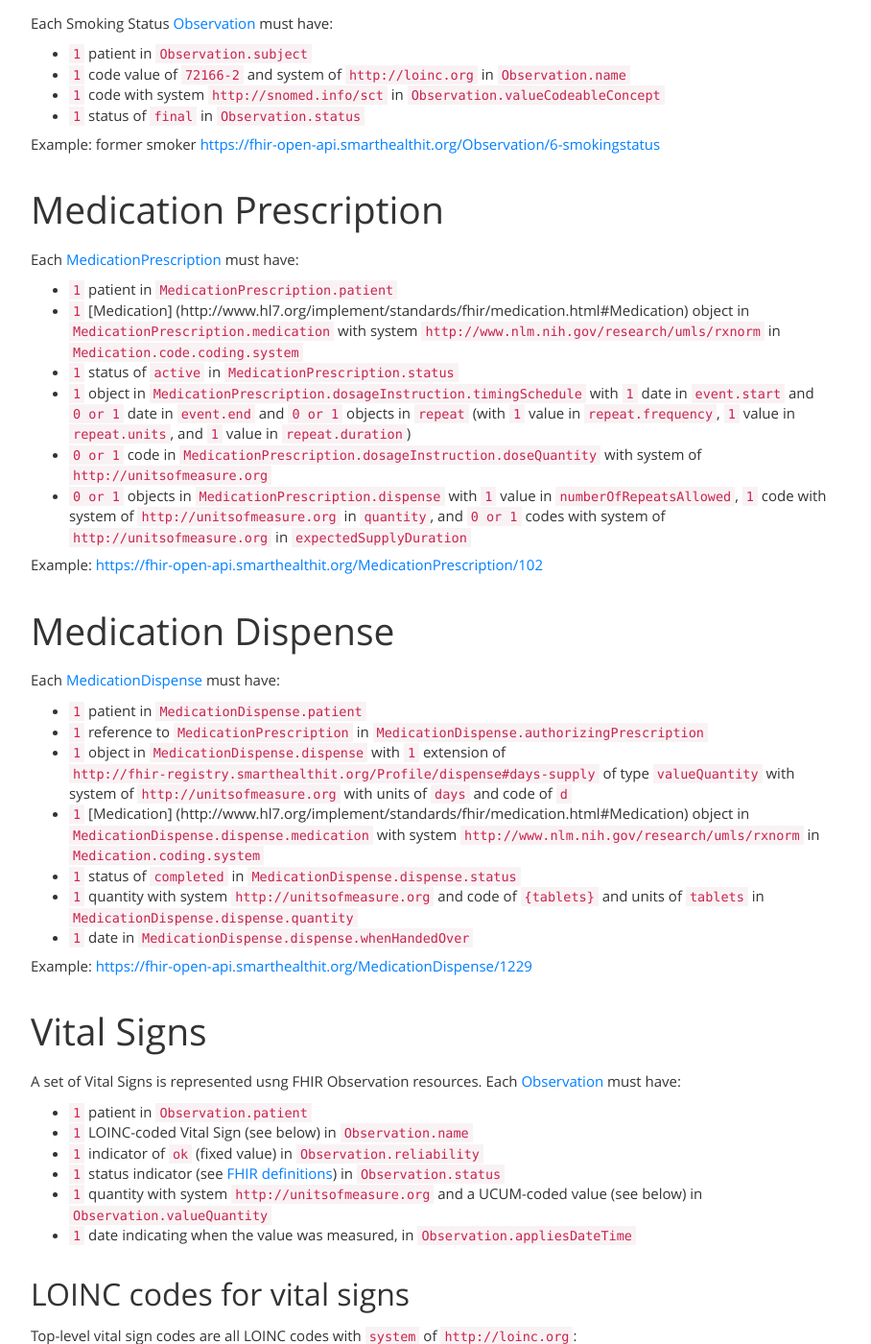
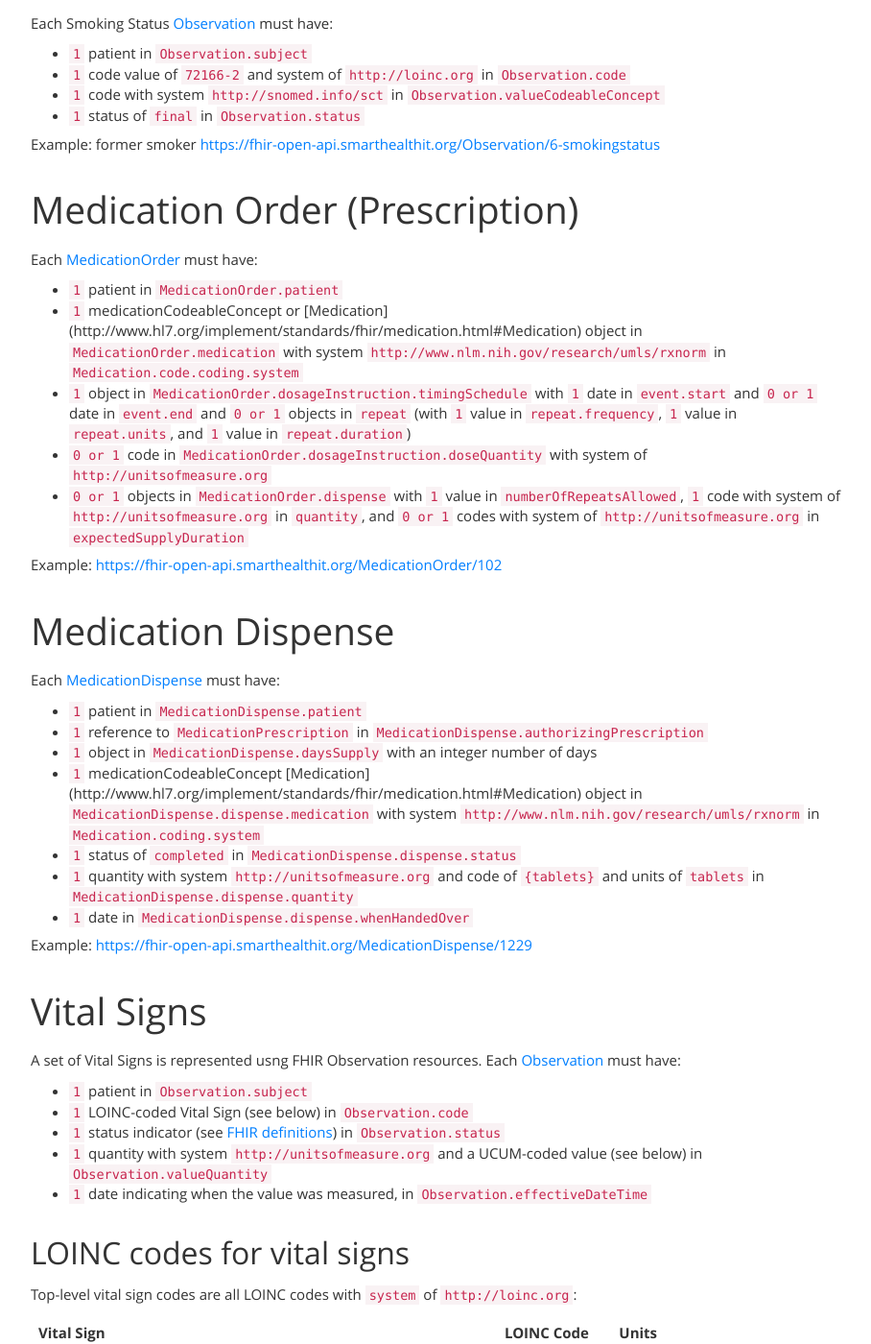
Before and after one commit to smart-on-fhir/smart-on-fhir.github.io, a Jekyll site: the page built from profiles/index.md, in a window 1280 px wide and 1400 px high, scrolled down 3680 px. Shown: the whole window at 96% size, without its empty margins (38-946 px from the left). Built offline with Jekyll 4.4.1, drawn with Linux system fonts in a browser that asks for light colours; Markdown is read by kramdown in place of the engine named in the settings; some of the changed text lies outside the part shown.

Commit message:
DSTU2 profile fixes closes #107

```diff
--- a/profiles/index.md
+++ b/profiles/index.md
@@ -205,26 +205,25 @@ Each Smoking Status
 must have:
 
  * `1` patient in `Observation.subject`
- * `1` code value of `72166-2` and system of `http://loinc.org` in `Observation.name`
+ * `1` code value of `72166-2` and system of `http://loinc.org` in `Observation.code`
  * `1` code with system `http://snomed.info/sct` in `Observation.valueCodeableConcept`
  * `1` status of `final` in `Observation.status`
 
 ##### Example: former smoker [https://fhir-open-api.smarthealthit.org/Observation/6-smokingstatus](https://fhir-open-api.smarthealthit.org/Observation/6-smokingstatus?_format=json)
 
-# Medication Prescription
+# Medication Order (Prescription)
 
 Each
-[MedicationPrescription](http://www.hl7.org/implement/standards/fhir/medicationprescription.html#MedicationPrescription)
+[MedicationOrder](http://www.hl7.org/implement/standards/fhir/medicationorder.html#MedicationOrder)
 must have:
 
- * `1` patient in `MedicationPrescription.patient`
- * `1` [Medication] (http://www.hl7.org/implement/standards/fhir/medication.html#Medication) object in `MedicationPrescription.medication` with system `http://www.nlm.nih.gov/research/umls/rxnorm` in `Medication.code.coding.system`
- * `1` status of `active` in `MedicationPrescription.status`
- * `1` object in `MedicationPrescription.dosageInstruction.timingSchedule` with `1` date in `event.start` and `0 or 1` date in `event.end` and `0 or 1` objects in `repeat` (with `1` value in `repeat.frequency`, `1` value in `repeat.units`, and `1` value in `repeat.duration`)
- * `0 or 1` code in `MedicationPrescription.dosageInstruction.doseQuantity` with system of `http://unitsofmeasure.org`
- * `0 or 1` objects in `MedicationPrescription.dispense` with `1` value in `numberOfRepeatsAllowed`, `1` code with system of `http://unitsofmeasure.org` in `quantity`, and `0 or 1` codes with system of `http://unitsofmeasure.org` in `expectedSupplyDuration`
+ * `1` patient in `MedicationOrder.patient`
+ * `1` medicationCodeableConcept or [Medication] (http://www.hl7.org/implement/standards/fhir/medication.html#Medication) object in `MedicationOrder.medication` with system `http://www.nlm.nih.gov/research/umls/rxnorm` in `Medication.code.coding.system`
+ * `1` object in `MedicationOrder.dosageInstruction.timingSchedule` with `1` date in `event.start` and `0 or 1` date in `event.end` and `0 or 1` objects in `repeat` (with `1` value in `repeat.frequency`, `1` value in `repeat.units`, and `1` value in `repeat.duration`)
+ * `0 or 1` code in `MedicationOrder.dosageInstruction.doseQuantity` with system of `http://unitsofmeasure.org`
+ * `0 or 1` objects in `MedicationOrder.dispense` with `1` value in `numberOfRepeatsAllowed`, `1` code with system of `http://unitsofmeasure.org` in `quantity`, and `0 or 1` codes with system of `http://unitsofmeasure.org` in `expectedSupplyDuration`
 
-##### Example: [https://fhir-open-api.smarthealthit.org/MedicationPrescription/102](https://fhir-open-api.smarthealthit.org/MedicationPrescription/102?_format=json)
+##### Example: [https://fhir-open-api.smarthealthit.org/MedicationOrder/102](https://fhir-open-api.smarthealthit.org/MedicationOrder/102?_format=json)
 
 # Medication Dispense
 
@@ -234,8 +233,8 @@ must have:
 
  * `1` patient in `MedicationDispense.patient`
  * `1` reference to `MedicationPrescription` in `MedicationDispense.authorizingPrescription`
- * `1` object in `MedicationDispense.dispense` with `1` extension of `http://fhir-registry.smarthealthit.org/Profile/dispense#days-supply` of type `valueQuantity` with system of `http://unitsofmeasure.org` with units of `days` and code of `d`
- * `1` [Medication] (http://www.hl7.org/implement/standards/fhir/medication.html#Medication) object in `MedicationDispense.dispense.medication` with system `http://www.nlm.nih.gov/research/umls/rxnorm` in `Medication.coding.system`
+ * `1` object in `MedicationDispense.daysSupply` with an integer number of days
+ * `1` medicationCodeableConcept [Medication] (http://www.hl7.org/implement/standards/fhir/medication.html#Medication) object in `MedicationDispense.dispense.medication` with system `http://www.nlm.nih.gov/research/umls/rxnorm` in `Medication.coding.system`
  * `1` status of `completed` in `MedicationDispense.dispense.status`
  * `1` quantity with system `http://unitsofmeasure.org` and code of `{tablets}` and units of `tablets` in `MedicationDispense.dispense.quantity`
  * `1` date in `MedicationDispense.dispense.whenHandedOver`
@@ -249,12 +248,11 @@ A set of Vital Signs is represented usng FHIR Observation resources. Each
 [Observation](http://www.hl7.org/implement/standards/fhir/Observation.html#Observation)
 must have:
 
- * `1` patient in `Observation.patient`
- * `1` LOINC-coded Vital Sign (see below) in `Observation.name`
- * `1` indicator of `ok` (fixed value) in `Observation.reliability`
+ * `1` patient in `Observation.subject`
+ * `1` LOINC-coded Vital Sign (see below) in `Observation.code`
  * `1` status indicator (see [FHIR definitions](http://hl7.org/implement/standards/fhir/observation-status.html)) in `Observation.status`
  * `1` quantity with system `http://unitsofmeasure.org` and a UCUM-coded value (see below) in `Observation.valueQuantity`
- * `1` date indicating when the value was measured, in `Observation.appliesDateTime`
+ * `1` date indicating when the value was measured, in `Observation.effectiveDateTime`
 
 
 ## LOINC codes for vital signs
@@ -280,10 +278,7 @@ Top-level vital sign codes are all LOINC codes with `system` of `http://loinc.or
 The representation of a blood pressure measurement makes systolic/diastolic
 pairings explicit by using a "grouping observation" with LOINC code 55284-4
 (see above). The grouping observation has no value itself, but refers to two
-individual observations for systolic and diastolic values.  The grouping
-observation refers to its two individual components using
-`Observation.related`, where `type` is `has-component` and `target` is a
-resource reference to a systolic or diastolic blood pressure obsevation.
+individual `component`s for systolic and diastolic values.
 
 ##### Example: blood pressure [https://fhir-open-api.smarthealthit.org/Observation/691-bp](https://fhir-open-api.smarthealthit.org/Observation/691-bp?_format=json)
 
@@ -298,9 +293,8 @@ An individual lab result is represented with the FHIR
 [Observation](http://www.hl7.org/implement/standards/fhir/Observation.html#Observation)
 resource. Each result must have:
 
- * `1` patient in `Observation.patient`
+ * `1` Patient in `Observation.subject`
  * `1` LOINC code in `Observation.name` with system of `http://loinc.org`
- * `1` indicator of `ok` (fixed value) in `Observation.reliability`
  * `1` status indicator (see [FHIR definitions](http://hl7.org/implement/standards/fhir/observation-status.html)) in `Observation.status`
  * `1` date indicating when the sample was taken (or other "physiologically relevant" time), in `Observation.appliesDateTime`
  * `1` value (details depend on whether the lab test is quantitative -- see below)
```
